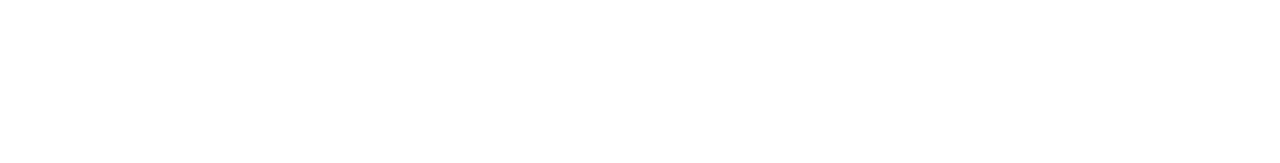
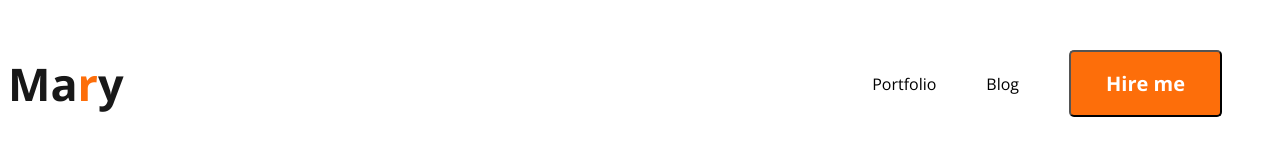
Before and after one commit to Sadman-Chowdhury/webdeveloper-portfolio, a plain HTML site: page index.html in a window 1280 px wide. Drawn offline with nearby package versions, Linux system fonts and the light colour scheme.

Commit message:
added nav

```diff
--- a/index.html
+++ b/index.html
@@ -4,10 +4,21 @@
     <meta charset="UTF-8">
     <meta name="viewport" content="width=device-width, initial-scale=1.0">
     <title>Web Developer Portfolio</title>
+    <link rel="preconnect" href="https://fonts.googleapis.com">
+<link rel="preconnect" href="https://fonts.gstatic.com" crossorigin>
+<link href="https://fonts.googleapis.com/css2?family=Open+Sans:wght@400;700;800&display=swap" rel="stylesheet">
+    <link rel="stylesheet" href="styles.css/portfolio.css">
 </head>
 <body>
     <header>
-
+        <nav>
+            <h3 class="nav-title">Ma<span class="text-primary">r</span>y</h3>
+            <ul>
+                <li><a href=""></a>Portfolio</li>
+                <li><a href=""></a>Blog</li>
+                <li><button class="btn-primary">Hire me</button></li>
+            </ul>
+        </nav>
     </header>
     <main>
 
--- /dev/null
+++ b/styles.css/portfolio.css
@@ -0,0 +1,34 @@
+*{
+    font-family: 'Open Sans', sans-serif;
+}
+
+nav{
+    display: flex;
+    justify-content: space-between;
+    align-items: center;
+}
+.nav-title{
+    color: var(--Dark-01, #181818);
+    font-size: 45px;
+
+}
+.text-primary{
+    color: #FD6E0A;
+}
+nav>ul{
+    display: flex;
+    align-items: center;
+}
+nav li{
+    list-style: none;
+    margin-right: 50px;
+}
+.btn-primary{
+    border-radius: 5px;
+    background: #FD6E0A;
+    color: var(--White-Color, #FFF);
+    font-size: 20px;
+    font-weight: 700;
+    padding: 18px 35px;
+
+}
```
